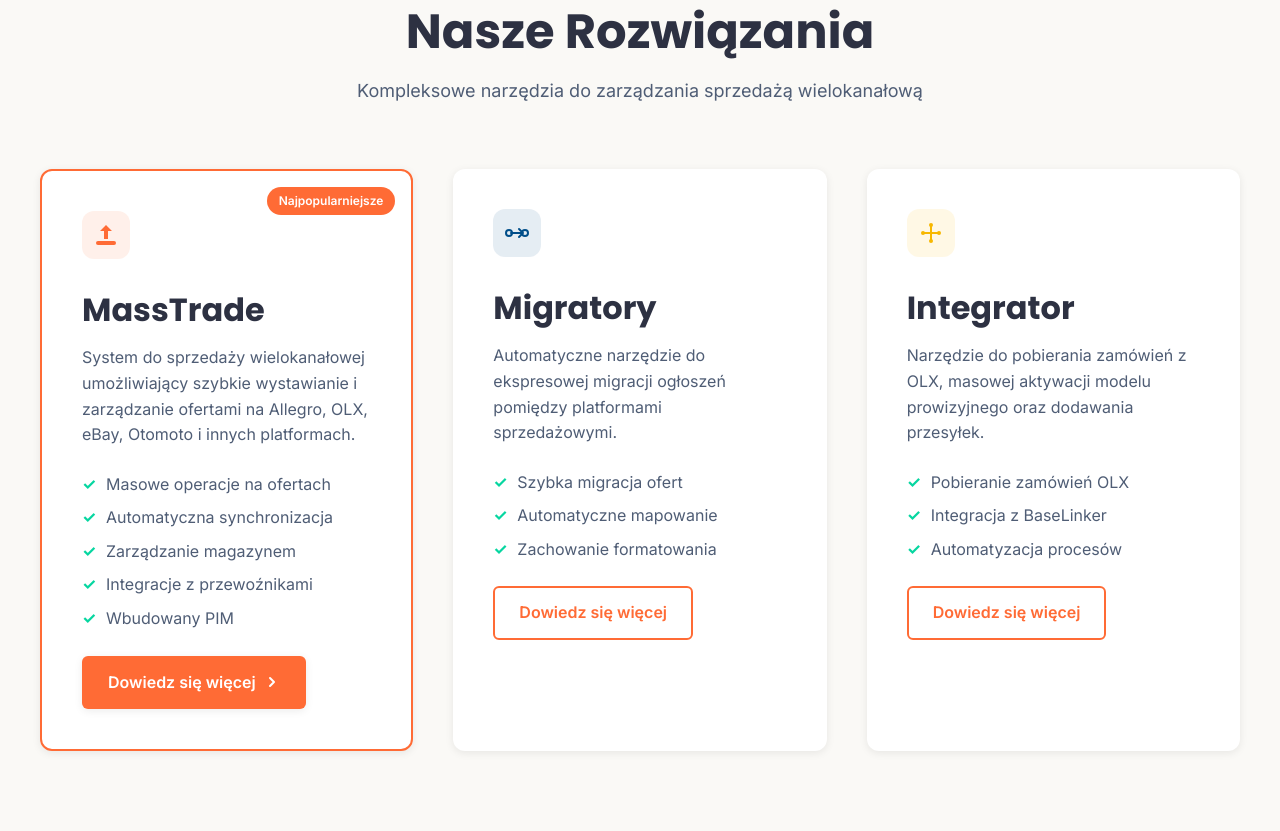
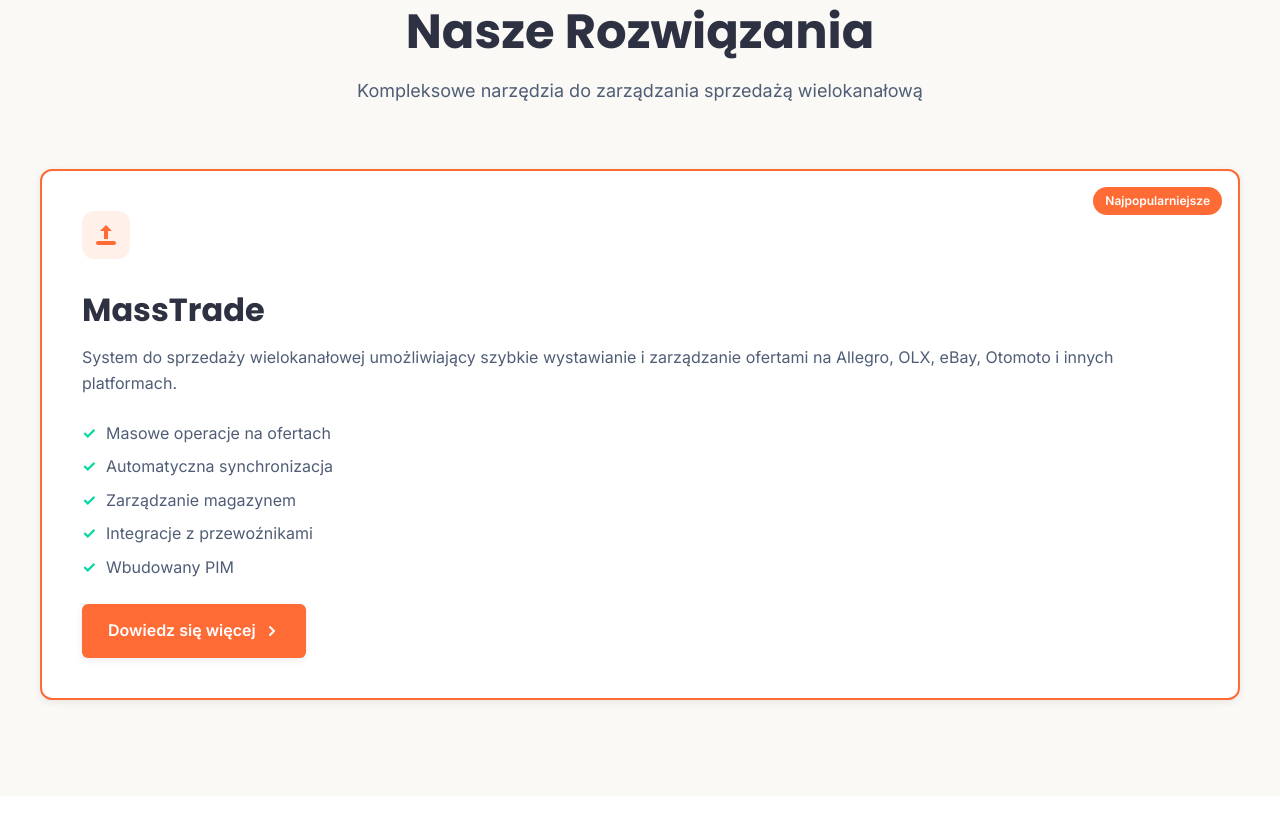
Before and after one commit to feliks2050/axl-dynamics-website, a website: page index.html in a window 1280 px wide. Shown: the part 1809-2640 px from the top of the page. Drawn offline with Linux system fonts and the light colour scheme.

Commit message:
Usunięto wszystkie odniesienia do Migratory i Integrator
- Usunięto karty produktów Migratory i Integrator z sekcji produktów
- Usunięto linki z footera
- Zaktualizowano linki w stopce: MassTrade, Cennik, Projekty

```diff
--- a/index.html
+++ b/index.html
@@ -299,51 +299,6 @@
                     </a>
                 </article>
 
-                <!-- Migratory Card -->
-                <article class="product-card">
-                    <div class="product-icon">
-                        <svg width="48" height="48" viewBox="0 0 48 48" fill="none" xmlns="http://www.w3.org/2000/svg">
-                            <rect width="48" height="48" rx="12" fill="#004E89" opacity="0.1"/>
-                            <path d="M18 24H30M30 24L26 20M30 24L26 28" stroke="#004E89" stroke-width="2" stroke-linecap="round" stroke-linejoin="round"/>
-                            <circle cx="16" cy="24" r="3" stroke="#004E89" stroke-width="2"/>
-                            <circle cx="32" cy="24" r="3" stroke="#004E89" stroke-width="2"/>
-                        </svg>
-                    </div>
-                    <h3 class="product-title">Migratory</h3>
-                    <p class="product-description">
-                        Automatyczne narzędzie do ekspresowej migracji ogłoszeń pomiędzy platformami sprzedażowymi.
-                    </p>
-                    <ul class="product-features">
-                        <li>Szybka migracja ofert</li>
-                        <li>Automatyczne mapowanie</li>
-                        <li>Zachowanie formatowania</li>
-                    </ul>
-                    <a href="masstrade.html#migratory" class="btn-outline">Dowiedz się więcej</a>
-                </article>
-
-                <!-- Integrator Card -->
-                <article class="product-card">
-                    <div class="product-icon">
-                        <svg width="48" height="48" viewBox="0 0 48 48" fill="none" xmlns="http://www.w3.org/2000/svg">
-                            <rect width="48" height="48" rx="12" fill="#F7B801" opacity="0.1"/>
-                            <path d="M24 16V32M16 24H32" stroke="#F7B801" stroke-width="2" stroke-linecap="round"/>
-                            <circle cx="24" cy="16" r="2" fill="#F7B801"/>
-                            <circle cx="24" cy="32" r="2" fill="#F7B801"/>
-                            <circle cx="16" cy="24" r="2" fill="#F7B801"/>
-                            <circle cx="32" cy="24" r="2" fill="#F7B801"/>
-                        </svg>
-                    </div>
-                    <h3 class="product-title">Integrator</h3>
-                    <p class="product-description">
-                        Narzędzie do pobierania zamówień z OLX, masowej aktywacji modelu prowizyjnego oraz dodawania przesyłek.
-                    </p>
-                    <ul class="product-features">
-                        <li>Pobieranie zamówień OLX</li>
-                        <li>Integracja z BaseLinker</li>
-                        <li>Automatyzacja procesów</li>
-                    </ul>
-                    <a href="masstrade.html#integrator" class="btn-outline">Dowiedz się więcej</a>
-                </article>
             </div>
         </div>
     </section>
@@ -872,9 +827,8 @@
                     <h4 class="footer-heading">Produkty</h4>
                     <ul class="footer-links">
                         <li><a href="masstrade.html">MassTrade</a></li>
-                        <li><a href="masstrade.html#migratory">Migratory</a></li>
-                        <li><a href="masstrade.html#integrator">Integrator</a></li>
                         <li><a href="pricing.html">Cennik</a></li>
+                        <li><a href="projekty.html">Projekty</a></li>
                     </ul>
                 </div>
 
```
